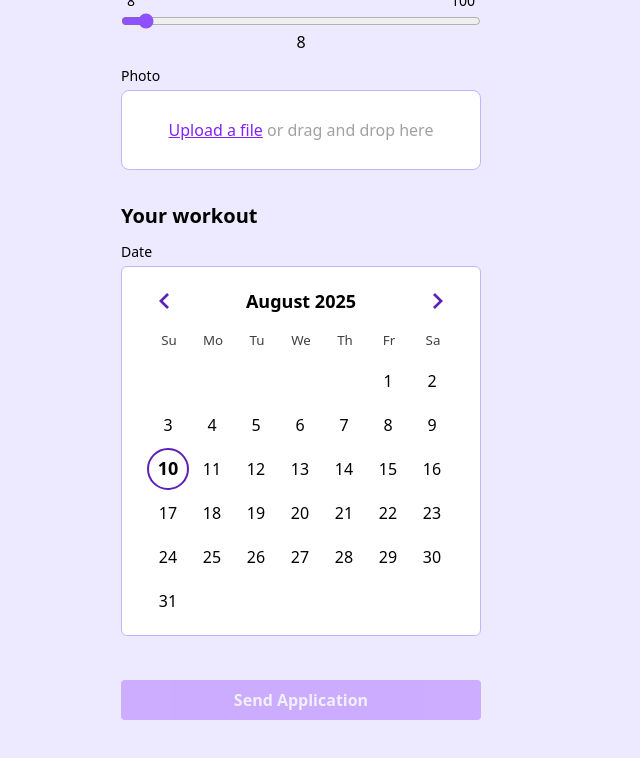
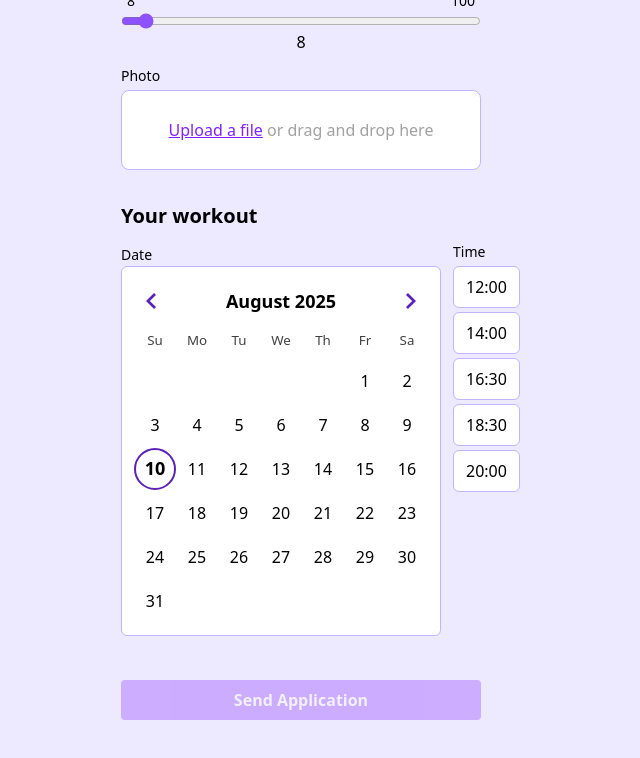
Before and after one commit to GreatLolz/zadanie-react-think1st, a React (Vite) app: page / in a window 1280 px wide. Both pictures are taken after a click on the button "10". Shown: the part 387-1145 px from the top of the page, without its empty margins (339-979 px from the left). Built offline with nearby package versions, Linux system fonts and the light colour scheme.

Commit message:
add: hour picker to date input

```diff
--- a/src/components/DateInput.tsx
+++ b/src/components/DateInput.tsx
@@ -3,23 +3,41 @@ import "react-day-picker/style.css"
 import type { DateInputProps } from "../types/components";
 import { useState } from "react";
 import "./dateInput.css"
+import { WORKOUT_HOURS } from "../types/types";
 
 export default function DateInput({ label, onChange }: DateInputProps) {
-    const [date, setDate] = useState<Date>(new Date());
+    const [date, setDate] = useState<Date | undefined>(undefined);
+    const [workoutHour, setWorkoutHour] = useState<string | null>(null)
 
-    const handleChange = (date: Date) => {
+    const handleDateChange = (date: Date) => {
         setDate(date);
         onChange(date);
     }
 
+    const handleHourChange = (hour: string) => {
+        if (!date) return;
+
+        const [h, m] = hour.split(":");
+
+        const newDate = new Date(date)
+        newDate.setHours(Number(h), Number(m), 0, 0)
+        console.log(newDate)
+
+        setDate(newDate);
+        onChange(newDate)
+
+        setWorkoutHour(hour);
+    }
+
     return (
-        <div className="flex flex-col w-full gap-1">
+        <div className="flex flex-row gap-3">
+            <div>
                 <label className="text-sm">{label}</label>
                 <DayPicker
                     className="bg-white w-full items-center justify-center flex p-3 rounded-md border-1 border-violet-300"
                     mode="single"
                     selected={date}
-                onSelect={handleChange}
+                    onSelect={handleDateChange}
                     required={true}
                     navLayout="around"
                     classNames={{
@@ -27,5 +45,18 @@ export default function DateInput({ label, onChange }: DateInputProps) {
                     }}
                 />
             </div>
+
+            <div className="flex flex-col gap-1">
+                {date ? <label className="text-sm">Time</label> : <></> }
+                {date ? WORKOUT_HOURS.map((hour, index) => {
+                    return (
+                        <label key={index} className={`hover:cursor-pointer bg-white p-2 px-3 rounded-md ${workoutHour === hour ? "border-violet-700 border-2" : "border-violet-300 border-1"}`}>
+                            <input type="radio" name="workoutHour" value={hour} checked={workoutHour === hour} onChange={() => {handleHourChange(hour)}} className="hidden"/>
+                            {hour}
+                        </label>
+                    )
+                }) : <></>}
+            </div>
+        </div>
     )
 }
--- a/src/types/types.ts
+++ b/src/types/types.ts
@@ -6,3 +6,11 @@ export interface WorkoutFormData {
     photo: File | null
     date: Date | null
 }
+
+export const WORKOUT_HOURS = [
+    "12:00",
+    "14:00",
+    "16:30",
+    "18:30",
+    "20:00"
+]
```
Lines whose indentation alone changed are shown as unchanged.
